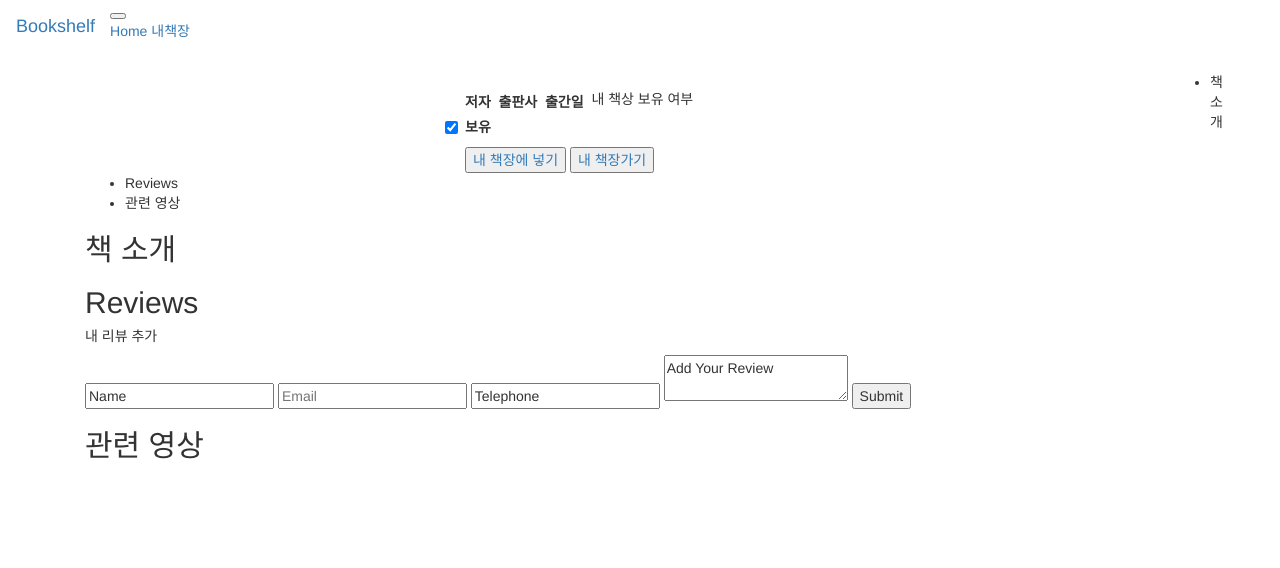
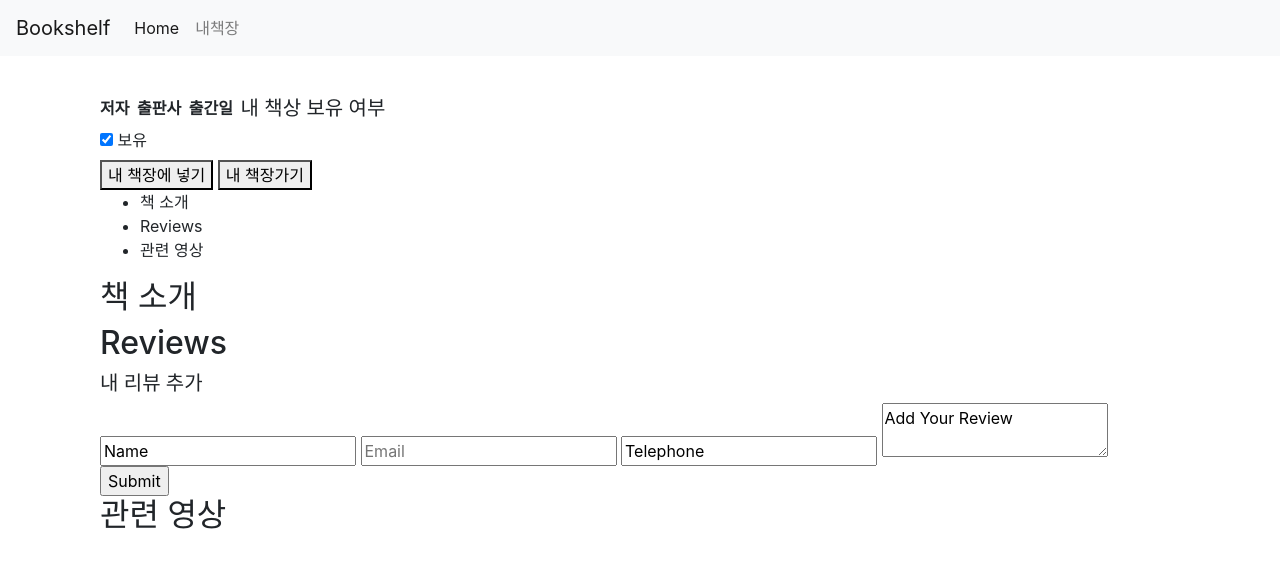
Before and after one commit to namseokyoo/bookshelf, a Flask app: page /review in a window 1280 px wide. Shown: the top 568 px of the page. Run offline with Flask 2, Linux system fonts and the light colour scheme; data that the repository does not hold is empty; some libraries are stand-ins or nearby versions; some web fonts are replaced.

Commit message:
Fix Navbar

```diff
--- a/templates/review.html
+++ b/templates/review.html
@@ -6,13 +6,12 @@
     <!-- for-mobile-apps -->
     <meta name="viewport" content="width=device-width, initial-scale=1">
     <meta http-equiv="Content-Type" content="text/html; charset=utf-8" />
-    <meta name="keywords" content="Electronic Store Responsive web template, Bootstrap Web Templates, Flat Web Templates, Android Compatible web template,
-	SmartPhone Compatible web template, free web designs for Nokia, Samsung, LG, SonyEricsson, Motorola web design" />
     <script type="application/x-javascript"> addEventListener("load", function() { setTimeout(hideURLbar, 0); }, false);
 	function hideURLbar(){ window.scrollTo(0,1); } </script>
     <!-- //for-mobile-apps -->
     <!-- Custom Theme files -->
-    <link href="static/css/bootstrap.css" rel="stylesheet" type="text/css" media="all" />
+    <link rel="stylesheet" href="https://stackpath.bootstrapcdn.com/bootstrap/4.4.1/css/bootstrap.min.css"
+        integrity="sha384-Vkoo8x4CGsO3+Hhxv8T/Q5PaXtkKtu6ug5TOeNV6gBiFeWPGFN9MuhOf23Q9Ifjh" crossorigin="anonymous">
     <link href="static/css/style.css" rel="stylesheet" type="text/css" media="all" />
     <link href="static/css/fasthover.css" rel="stylesheet" type="text/css" media="all" />
     <!-- //Custom Theme files -->
@@ -260,6 +259,9 @@
         dd {
             margin-left: 3px;
         }
+        .thumb-image {
+            width :200px;
+        }
     </style>
 </head>
 
@@ -272,9 +274,11 @@
             <!-- 파라미터 받아오기 display:none -->
             <div id="bookreview_url" style="display:none">{{ bookurl }}</div>
             <!--  파라미터 받아오기 끝-->
+
             <div class="col-md-4 single-left">
-                <div class="thumb-image"> <img id="thumb-image" src="" data-imagezoom="true" class="img-responsive"
-                        alt=""> </div>
+                <div class="thumb-image">
+                    <img id="thumb-image" src="" data-imagezoom="true" class="img-responsive" alt="">
+                </div>
                 <!-- zooming-effect -->
                 <script src="static/js/imagezoom.js"></script>
                 <!-- //zooming-effect -->
```
